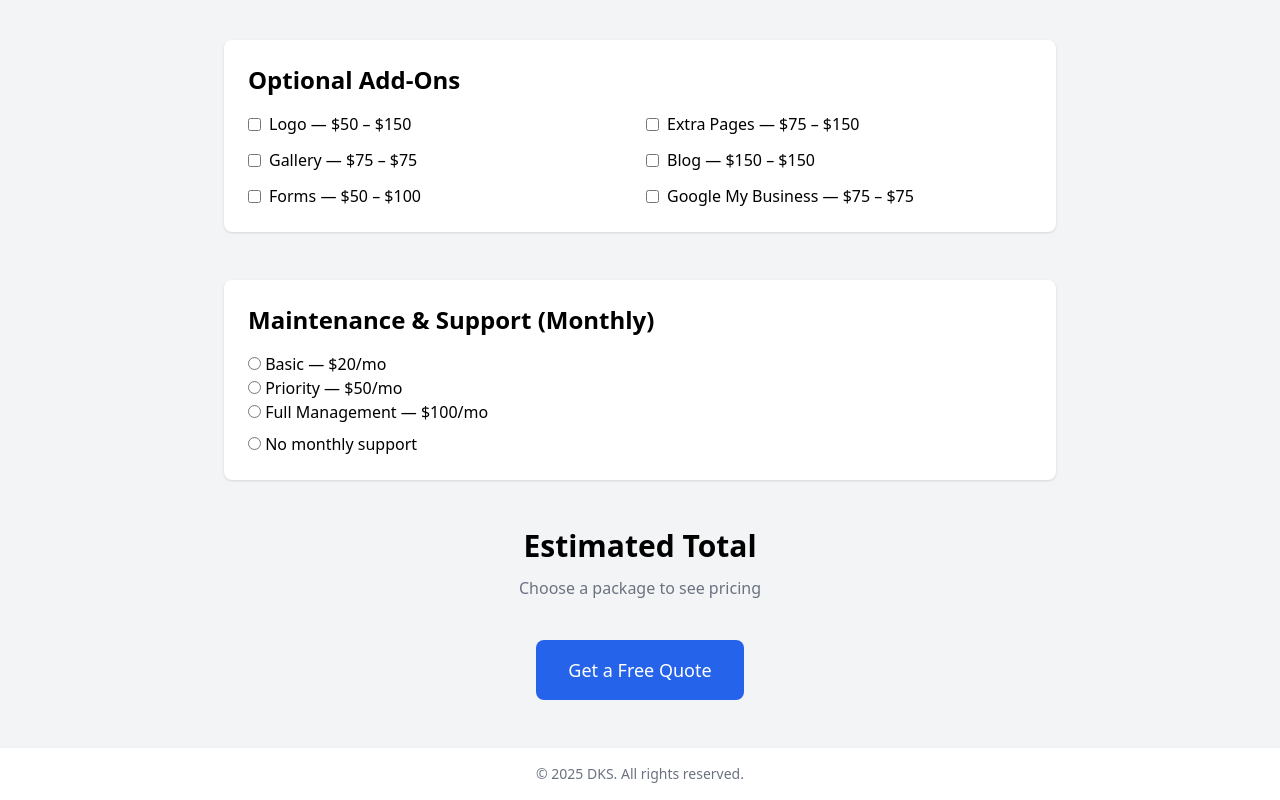
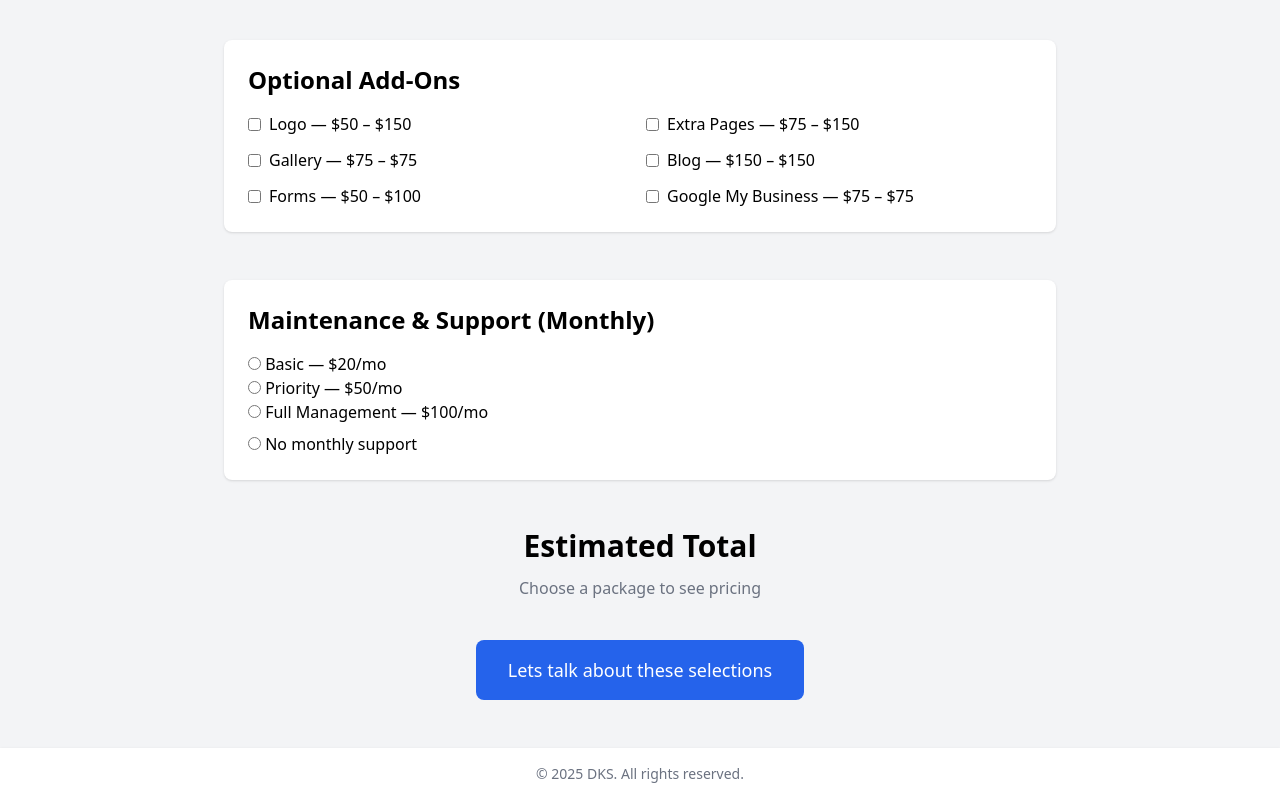
Before and after one commit to james3roberts/personal-site, a React (Vite) app: page /prices in a window 1280 px wide. Shown: the part 404-1204 px from the top of the page. Built offline with nearby package versions, Linux system fonts and the light colour scheme.

Commit message:
changed the button

```diff
--- a/src/pages/Prices.jsx
+++ b/src/pages/Prices.jsx
@@ -196,7 +196,7 @@ export default function Prices() {
           )}&maintenance=${maintenance}&min=${min}&max=${max}`}
           className="inline-block bg-blue-600 text-white px-8 py-4 rounded-lg text-lg hover:bg-blue-700 transition"
         >
-          Get a Free Quote
+          Lets talk about these selections
         </a>
       </div>
     </div>
```
